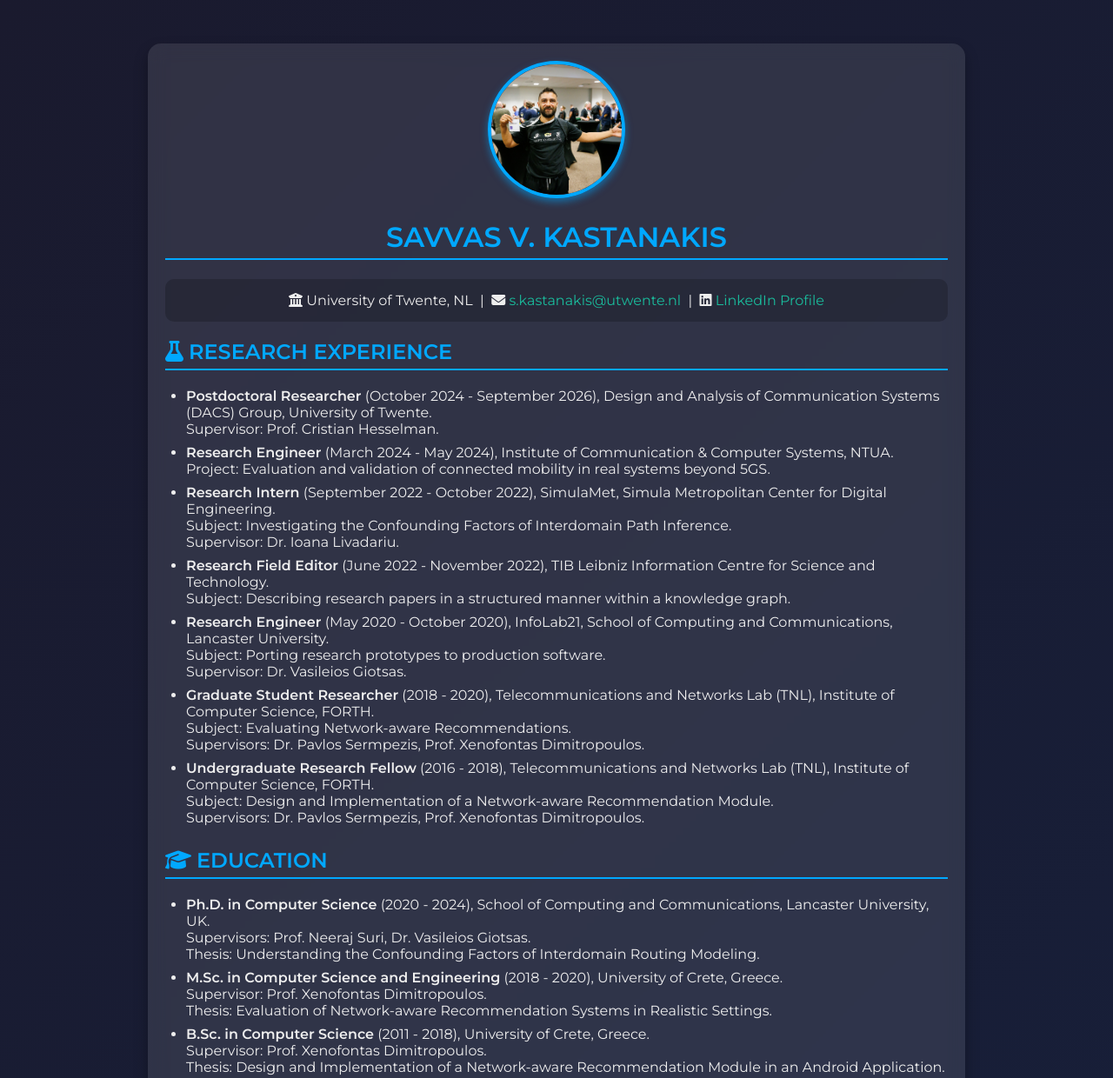
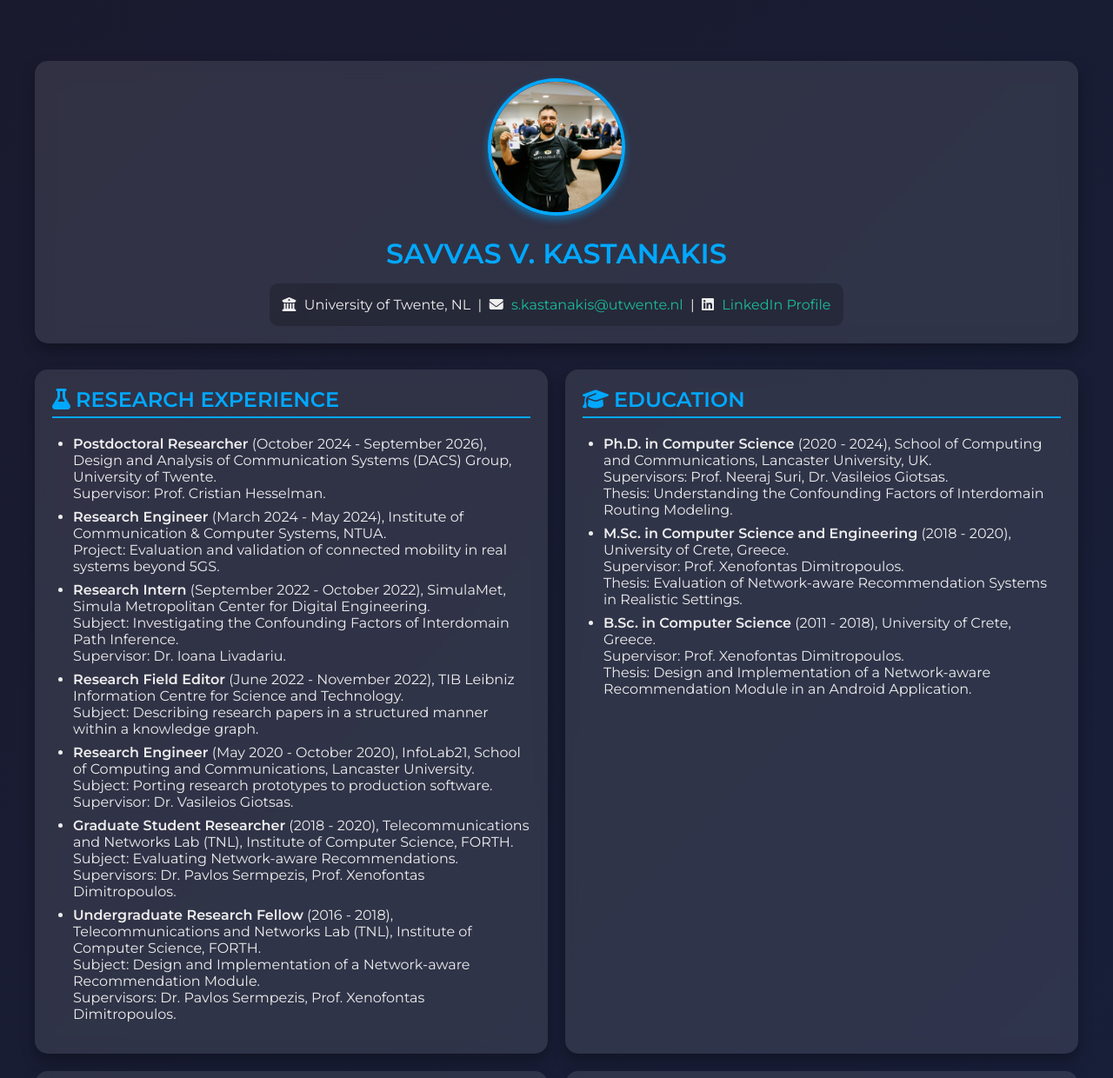
Before and after one commit to kastanakis/cv, a plain HTML site: page index.html in a window 1280 px wide. Shown: the top 1240 px of the page at 87% size. Drawn offline with Linux system fonts and the light colour scheme.

Commit message:
Update index.html

```diff
--- a/index.html
+++ b/index.html
@@ -4,7 +4,7 @@
     <meta charset="UTF-8">
     <meta name="viewport" content="width=device-width, initial-scale=1.0">
     <title>CV - Savvas V. Kastanakis</title>
-    <!-- New Aesthetic Font -->
+    <!-- Aesthetic Font -->
     <link href="https://fonts.googleapis.com/css2?family=Montserrat:wght@300;400;600&display=swap" rel="stylesheet">
     <link rel="stylesheet" href="https://cdnjs.cloudflare.com/ajax/libs/font-awesome/6.4.2/css/all.min.css">
     <style>
@@ -16,30 +16,66 @@
             padding: 0;
         }
         .container {
-            max-width: 900px;
+            max-width: 1200px;
             margin: 50px auto;
+            padding: 20px;
+        }
+        .header-section {
             background: rgba(255, 255, 255, 0.1);
             padding: 20px;
             border-radius: 15px;
             box-shadow: 0 8px 16px rgba(0, 0, 0, 0.3);
             backdrop-filter: blur(10px);
+            text-align: center;
+            margin-bottom: 30px;
         }
-        h1, h2 {
+        h1 {
+            color: #00a8ff;
+            text-transform: uppercase;
+            margin-top: 10px;
+            margin-bottom: 5px;
+        }
+        .photo {
+            text-align: center;
+            margin-bottom: 20px;
+        }
+        .photo img {
+            width: 150px;
+            height: 150px;
+            object-fit: cover;
+            border-radius: 50%;
+            border: 4px solid #00a8ff;
+            box-shadow: 0 4px 8px rgba(0, 168, 255, 0.5);
+        }
+        .contact {
+            padding: 15px;
+            background: rgba(0, 0, 0, 0.2);
+            border-radius: 10px;
+            display: inline-block;
+            margin-top: 10px;
+        }
+        .contact i {
+            margin-right: 5px;
+        }
+        .grid {
+            display: grid;
+            grid-template-columns: repeat(auto-fit, minmax(400px, 1fr));
+            gap: 20px;
+        }
+        .card {
+            background: rgba(255, 255, 255, 0.1);
+            padding: 20px;
+            border-radius: 15px;
+            box-shadow: 0 8px 16px rgba(0, 0, 0, 0.3);
+            backdrop-filter: blur(8px);
+        }
+        .card h2 {
             color: #00a8ff;
             text-transform: uppercase;
             border-bottom: 2px solid #00a8ff;
             padding-bottom: 5px;
+            margin-top: 0;
         }
-        .section {
-            margin-bottom: 25px;
-        }
-        .contact {
-            text-align: center;
-            padding: 15px;
-            background: rgba(0, 0, 0, 0.2);
-            border-radius: 10px;
-        }
-        /* Revert to default bullet styling with a nice look */
         ul {
             list-style: disc;
             margin-left: 1.5em;
@@ -54,19 +90,6 @@
         }
         a:hover {
             text-decoration: underline;
-        }
-        .photo {
-            text-align: center;
-            margin-bottom: 20px;
-        }
-        /* Ensure the image is not distorted by keeping a square shape with object-fit */
-        .photo img {
-            width: 150px;
-            height: 150px;
-            object-fit: cover;
-            border-radius: 50%;
-            border: 4px solid #00a8ff;
-            box-shadow: 0 4px 8px rgba(0, 168, 255, 0.5);
         }
         .download-btn {
             display: inline-block;
@@ -83,23 +106,31 @@
         .icon {
             margin-right: 6px;
         }
+        /* Minor spacing fixes */
+        .card ul {
+            margin-top: 10px;
+        }
     </style>
 </head>
 <body>
     <div class="container">
         <!-- Header / Photo / Contact Info -->
+        <div class="header-section">
             <div class="photo">
                 <img src="sk.jpg" alt="Savvas V. Kastanakis">
             </div>
-        <h1 style="text-align: center;">Savvas V. Kastanakis</h1>
-        <p class="contact">
+            <h1>Savvas V. Kastanakis</h1>
+            <div class="contact">
                 <i class="fas fa-university"></i> University of Twente, NL &nbsp;|&nbsp;
                 <i class="fas fa-envelope"></i> <a href="mailto:s.kastanakis@utwente.nl">s.kastanakis@utwente.nl</a> &nbsp;|&nbsp;
                 <i class="fab fa-linkedin"></i> <a href="https://www.linkedin.com/in/savvas-kastanakis" target="_blank">LinkedIn Profile</a>
-        </p>
+            </div>
+        </div>
 
+        <!-- Grid Layout for Cards -->
+        <div class="grid">
             <!-- Research Experience -->
-        <div class="section">
+            <div class="card">
                 <h2><i class="fas fa-flask icon"></i>Research Experience</h2>
                 <ul>
                     <li>
@@ -140,7 +171,7 @@
             </div>
 
             <!-- Education -->
-        <div class="section">
+            <div class="card">
                 <h2><i class="fas fa-graduation-cap icon"></i>Education</h2>
                 <ul>
                     <li>
@@ -165,7 +196,7 @@
             </div>
 
             <!-- Teaching Experience -->
-        <div class="section">
+            <div class="card">
                 <h2><i class="fas fa-chalkboard-teacher icon"></i>Teaching Experience</h2>
                 <ul>
                     <li>
@@ -180,7 +211,7 @@
             </div>
 
             <!-- Distinctions and Honors -->
-        <div class="section">
+            <div class="card">
                 <h2><i class="fas fa-trophy icon"></i>Distinctions and Honors</h2>
                 <ul>
                     <li>Honourable Mention Award, XVIII Workshop on Performance of Computer and Communication Systems, Belem, Brazil, 2019.</li>
@@ -190,7 +221,7 @@
             </div>
 
             <!-- Grants -->
-        <div class="section">
+            <div class="card">
                 <h2><i class="fas fa-award icon"></i>Grants</h2>
                 <ul>
                     <li>RACI Fellowship, RIPE 88, Krakow, Poland, 2024.</li>
@@ -201,7 +232,7 @@
             </div>
 
             <!-- Community Service -->
-        <div class="section">
+            <div class="card">
                 <h2><i class="fas fa-handshake icon"></i>Community Service</h2>
                 <ul>
                     <li>Peer-Reviewer in IEEE/ACM Transactions on Networking, 2024.</li>
@@ -212,7 +243,7 @@
             </div>
 
             <!-- Peer-Reviewed Publications -->
-        <div class="section">
+            <div class="card">
                 <h2><i class="fas fa-book icon"></i>Peer-Reviewed Publications</h2>
                 <ul>
                     <li>
@@ -237,7 +268,7 @@
             </div>
 
             <!-- Poster Sessions -->
-        <div class="section">
+            <div class="card">
                 <h2><i class="fas fa-sticky-note icon"></i>Poster Sessions</h2>
                 <ul>
                     <li>
@@ -254,8 +285,10 @@
                     </li>
                 </ul>
             </div>
+        </div>
 
-        <div class="section" style="text-align: center;">
+        <!-- Download Button -->
+        <div style="text-align:center; margin-top: 30px;">
             <a href="#" class="download-btn"><i class="fas fa-file-download"></i> Download CV</a>
         </div>
     </div>
```
Lines whose indentation alone changed are shown as unchanged.
